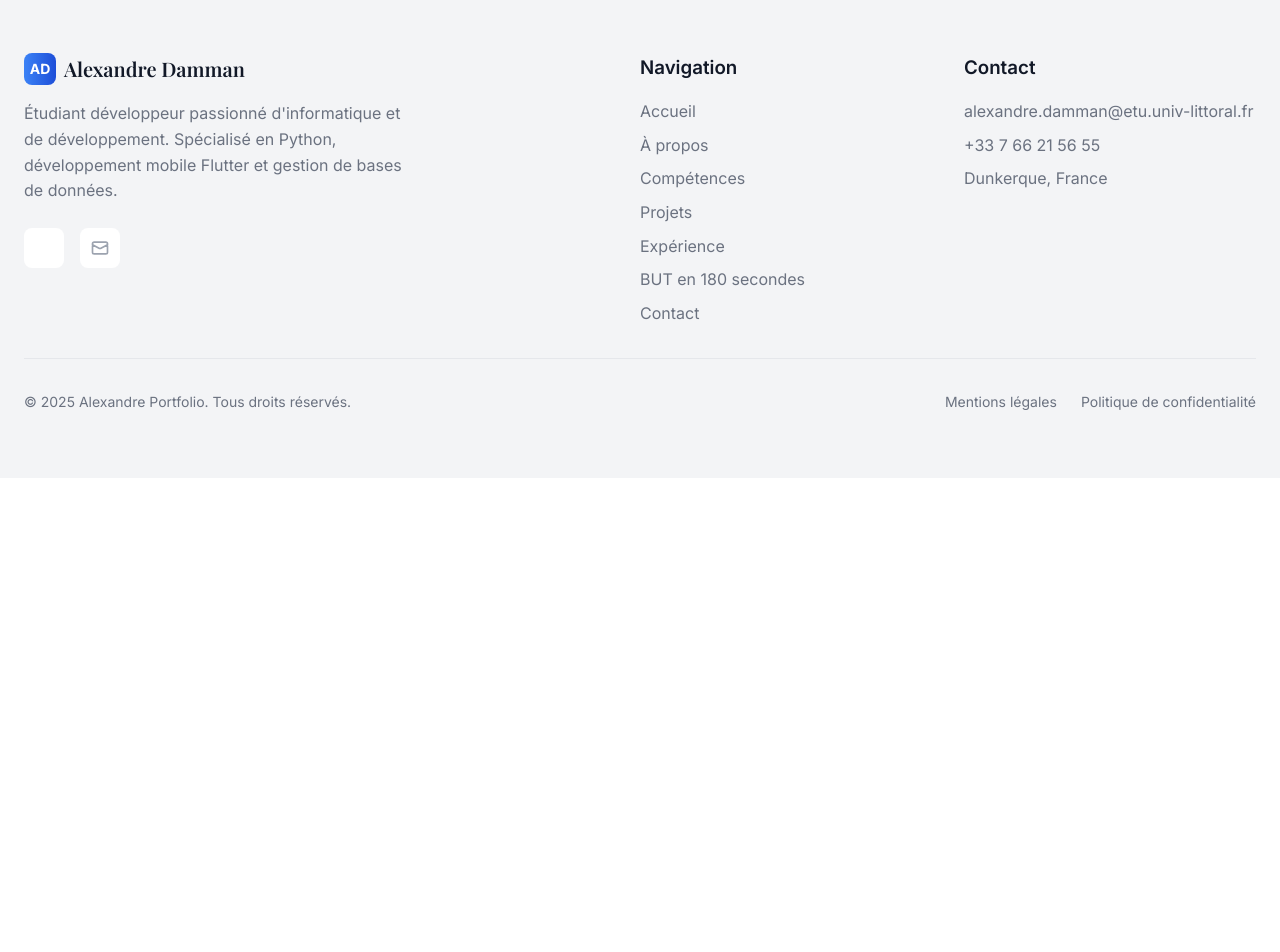
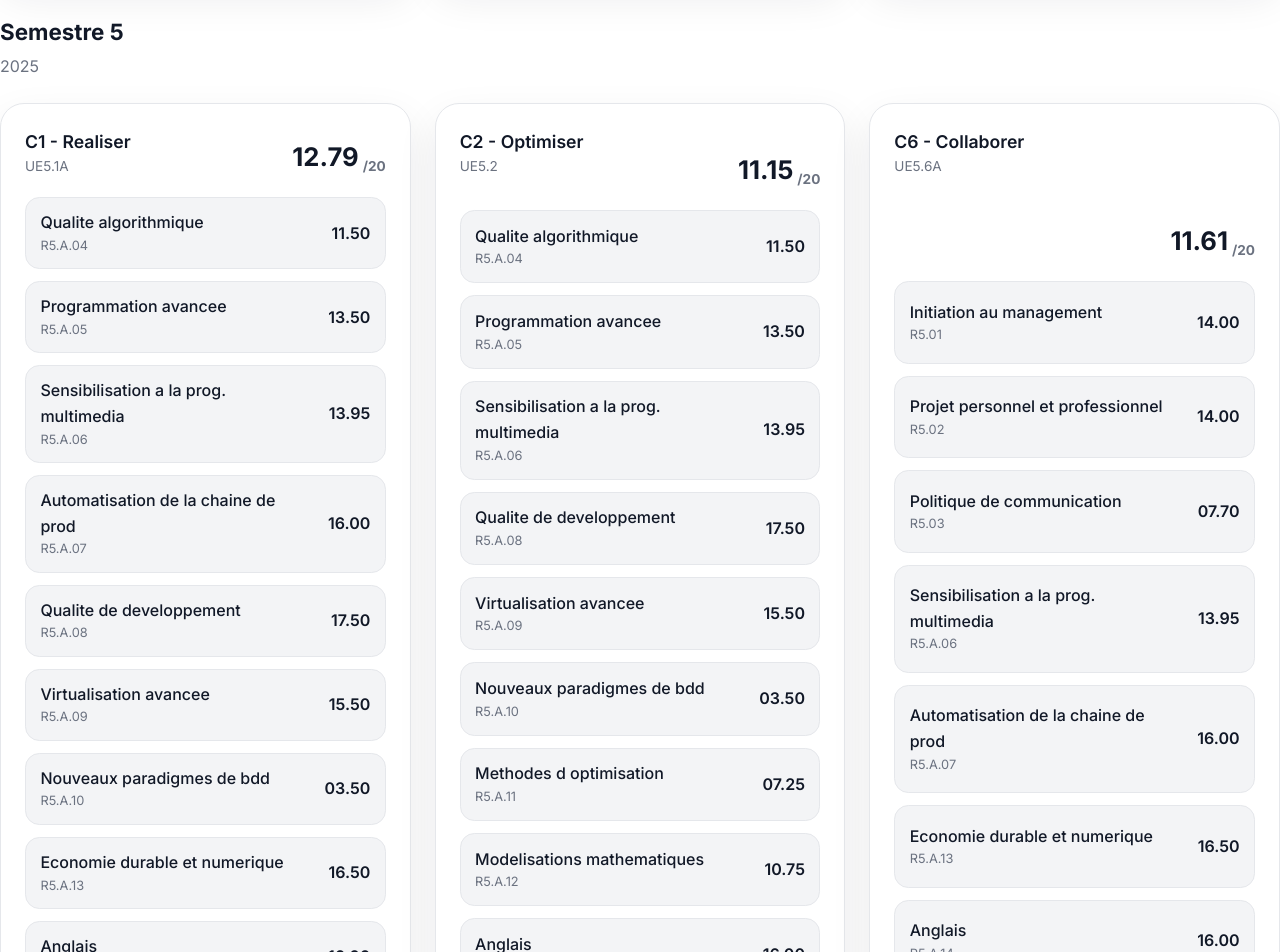
Before and after one commit to kaldex0/portfolio, a Vue app: page /skills in a window 1280 px wide. Shown: the part 2440-3392 px from the top of the page. Before the commit the page ends 2918 px from the top, so only its background shows below. Built offline with nearby package versions, Linux system fonts and the light colour scheme.

Commit message:
Refactor auto evaluation section to display UE by semester with improved layout and styling

```diff
--- a/src/views/Skills.vue
+++ b/src/views/Skills.vue
@@ -63,17 +63,23 @@
         <div class="auto-eval">
           <div class="auto-eval-header">
             <h2 class="text-3xl font-display font-bold text-gray-900 dark:text-white">
-              Auto evaluation des UE (Semestre 6)
+              Auto evaluation des UE
             </h2>
             <p class="text-gray-600 dark:text-gray-400">
               Notes issues de mon relevé. Les valeurs "~" indiquent des notes non definitives.
             </p>
           </div>
           <div class="auto-eval-grid">
-            <div v-for="ue in ueEvaluations" :key="ue.code" class="auto-eval-card">
+            <div v-for="semester in ueSemesters" :key="semester.name" class="semester-card">
+              <div class="semester-header">
+                <h3 class="semester-title">{{ semester.name }}</h3>
+                <span class="semester-subtitle">{{ semester.year }}</span>
+              </div>
+              <div class="semester-ues">
+                <div v-for="ue in semester.ues" :key="ue.code" class="auto-eval-card">
                   <div class="auto-eval-top">
                     <div>
-                  <h3 class="auto-eval-title">{{ ue.title }}</h3>
+                      <h4 class="auto-eval-title">{{ ue.title }}</h4>
                       <p class="auto-eval-code">{{ ue.code }}</p>
                     </div>
                     <div class="auto-eval-score">
@@ -89,6 +95,8 @@
                       </div>
                       <div class="module-note" :class="{ pending: module.note === '~' }">
                         {{ module.note }}
+                      </div>
+                    </div>
                   </div>
                 </div>
               </div>
@@ -150,7 +158,11 @@ const summaryCards = [
   { label: 'Niveau moyen', value: `${averageLevel}%` }
 ]
 
-const ueEvaluations = [
+const ueSemesters = [
+  {
+    name: 'Semestre 6',
+    year: '2025',
+    ues: [
       {
         code: 'UE6.1A',
         title: 'C1 - Realiser',
@@ -188,6 +200,63 @@ const ueEvaluations = [
           { code: 'S6.A.01', title: 'Evolution d une application existante', note: '~' },
           { code: 'P6.A.01', title: 'Portfolio', note: '~' },
           { code: 'STAGE.A', title: 'Stage', note: '~' }
+        ]
+      }
+    ]
+  },
+  {
+    name: 'Semestre 5',
+    year: '2025',
+    ues: [
+      {
+        code: 'UE5.1A',
+        title: 'C1 - Realiser',
+        average: '12.79',
+        modules: [
+          { code: 'R5.A.04', title: 'Qualite algorithmique', note: '11.50' },
+          { code: 'R5.A.05', title: 'Programmation avancee', note: '13.50' },
+          { code: 'R5.A.06', title: 'Sensibilisation a la prog. multimedia', note: '13.95' },
+          { code: 'R5.A.07', title: 'Automatisation de la chaine de prod', note: '16.00' },
+          { code: 'R5.A.08', title: 'Qualite de developpement', note: '17.50' },
+          { code: 'R5.A.09', title: 'Virtualisation avancee', note: '15.50' },
+          { code: 'R5.A.10', title: 'Nouveaux paradigmes de bdd', note: '03.50' },
+          { code: 'R5.A.13', title: 'Economie durable et numerique', note: '16.50' },
+          { code: 'R5.A.14', title: 'Anglais', note: '16.00' },
+          { code: 'S5.A.01', title: 'Developpement avance', note: '13.22' }
+        ]
+      },
+      {
+        code: 'UE5.2',
+        title: 'C2 - Optimiser',
+        average: '11.15',
+        modules: [
+          { code: 'R5.A.04', title: 'Qualite algorithmique', note: '11.50' },
+          { code: 'R5.A.05', title: 'Programmation avancee', note: '13.50' },
+          { code: 'R5.A.06', title: 'Sensibilisation a la prog. multimedia', note: '13.95' },
+          { code: 'R5.A.08', title: 'Qualite de developpement', note: '17.50' },
+          { code: 'R5.A.09', title: 'Virtualisation avancee', note: '15.50' },
+          { code: 'R5.A.10', title: 'Nouveaux paradigmes de bdd', note: '03.50' },
+          { code: 'R5.A.11', title: 'Methodes d optimisation', note: '07.25' },
+          { code: 'R5.A.12', title: 'Modelisations mathematiques', note: '10.75' },
+          { code: 'R5.A.14', title: 'Anglais', note: '16.00' },
+          { code: 'S5.A.01', title: 'Developpement avance', note: '10.40' }
+        ]
+      },
+      {
+        code: 'UE5.6A',
+        title: 'C6 - Collaborer',
+        average: '11.61',
+        modules: [
+          { code: 'R5.01', title: 'Initiation au management', note: '14.00' },
+          { code: 'R5.02', title: 'Projet personnel et professionnel', note: '14.00' },
+          { code: 'R5.03', title: 'Politique de communication', note: '07.70' },
+          { code: 'R5.A.06', title: 'Sensibilisation a la prog. multimedia', note: '13.95' },
+          { code: 'R5.A.07', title: 'Automatisation de la chaine de prod', note: '16.00' },
+          { code: 'R5.A.13', title: 'Economie durable et numerique', note: '16.50' },
+          { code: 'R5.A.14', title: 'Anglais', note: '16.00' },
+          { code: 'S5.A.01', title: 'Developpement avance', note: '09.12' }
+        ]
+      }
     ]
   }
 ]
@@ -352,6 +421,32 @@ const ueEvaluations = [
 
 .auto-eval-grid {
   display: grid;
+  gap: 2rem;
+}
+
+.semester-card {
+  display: grid;
+  gap: 1.5rem;
+}
+
+.semester-header {
+  display: flex;
+  flex-direction: column;
+  gap: 0.25rem;
+}
+
+.semester-title {
+  font-weight: 700;
+  font-size: 1.4rem;
+  color: var(--foreground);
+}
+
+.semester-subtitle {
+  color: var(--muted-foreground);
+}
+
+.semester-ues {
+  display: grid;
   gap: 1.5rem;
   grid-template-columns: repeat(auto-fit, minmax(260px, 1fr));
 }
```
Lines whose indentation alone changed are shown as unchanged.
